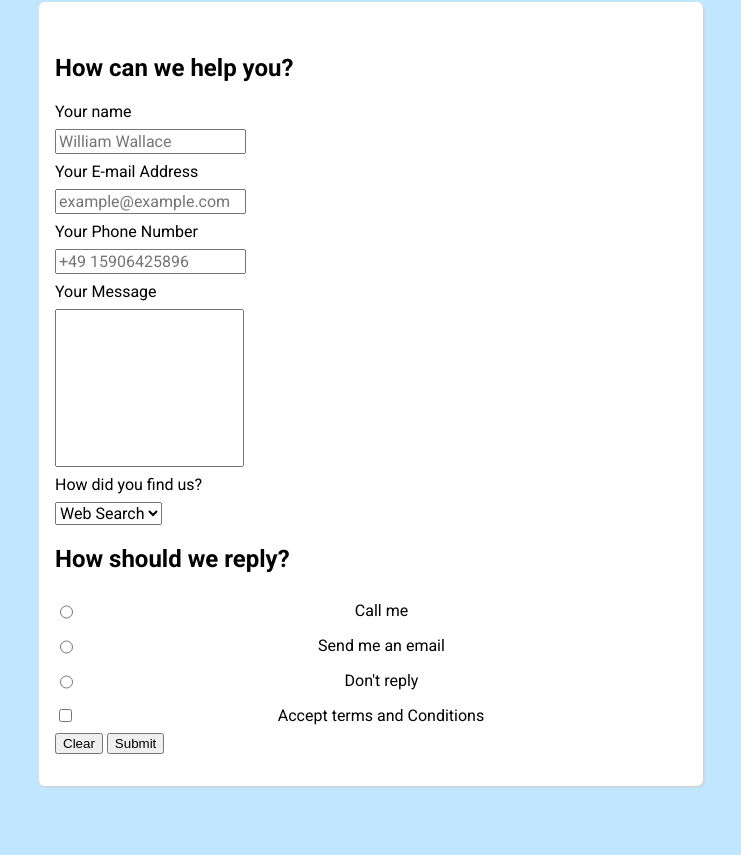
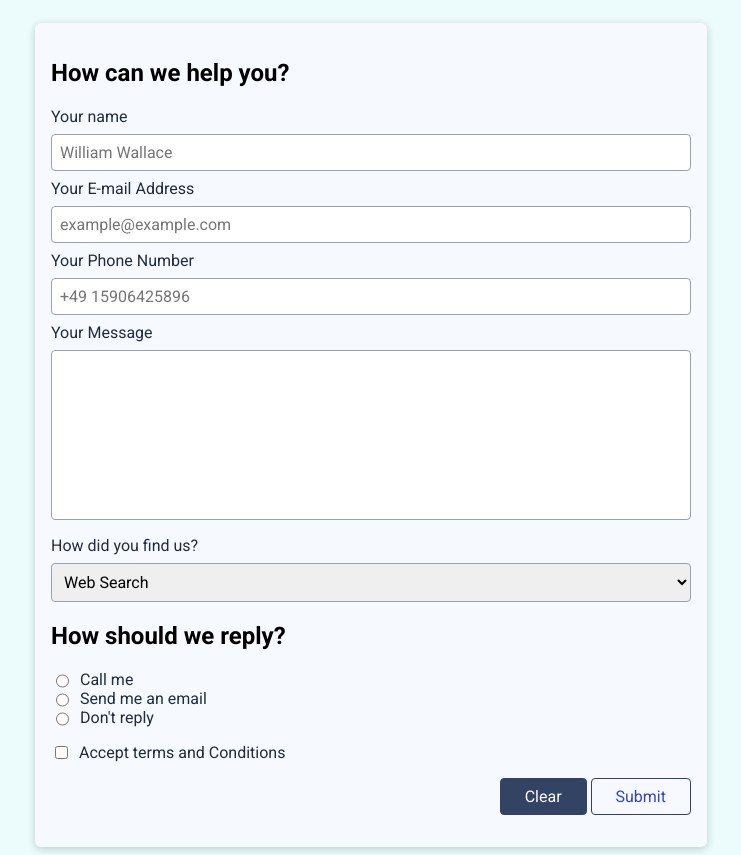
Before and after one commit to josemontano1996/section10-forms-challenge-maxudemy, a plain HTML site: page index.html in a window 1280 px wide. Shown: the part 79-934 px from the top of the page, without its empty margins (269-1010 px from the left). Before the commit the page ends 913 px from the top, so only its background shows below. Drawn offline with Linux system fonts and the light colour scheme.

Commit message:
finished

```diff
--- a/index.html
+++ b/index.html
@@ -16,66 +16,113 @@
       <h1>Contact us</h1>
     </header>
     <main>
-        <section id="form">
-            <form action="/" method="GET">
+      <form action="/" method="POST">
         <section id="personal-data">
           <h2>How can we help you?</h2>
           <ul>
             <li>
               <label for="user-name">Your name</label>
-                    <input type="text" id="user-name" name="user-name" required placeholder="William Wallace">
+              <input
+                type="text"
+                id="user-name"
+                name="user-name"
+                required
+                placeholder="William Wallace"
+              />
             </li>
             <li>
               <label for="user-email">Your E-mail Address</label>
-                    <input type="text" id="user-email" name="user-name" placeholder="example@example.com">
+              <input
+                type="text"
+                id="user-email"
+                name="user-name"
+                required
+                placeholder="example@example.com"
+              />
             </li>
             <li>
               <label for="user-phone">Your Phone Number</label>
-                    <input type="number" id="user-phone" name="user-phone" required min="8" placeholder="+49 15906425896">
+              <input
+                type="tel"
+                id="user-phone"
+                name="user-phone"
+                required
+                minlength="8"
+                placeholder="+49 15906425896"
+              />
+            </li>
+            <li>
+              <label for="user-message">Your Message</label>
+              <textarea
+                id="user-message"
+                name="user-message"
+                required
+                maxlength="200"
+                rows="8"
+              ></textarea>
             </li>
           </ul>
         </section>
-        <section id="message">
-            <label for="user-message">Your Message</label>
-            <textarea id="user-message" name="user-message" required rows="8" ></textarea>
-        </section>
+
         <section id="find">
-            <label for="find-us">How did you find us?</label>
-            <select id="find-us" name='find-us' >
+          <label for="channel">How did you find us?</label>
+          <select id="channel" name="channel" required>
             <option value="web-search">Web Search</option>
-                <option  value="friends">Friends</option>
+            <option value="friends">Friends</option>
             <option value="adds">Adds</option>
           </select>
         </section>
+
         <section id="reply">
           <h2>How should we reply?</h2>
           <ul>
-                <li class="form-control-inline">
-                    <input type="radio" id="user-reply" name="user-reply" required>
-                    <label for="user-reply">Call me</label>
+            <li class="inline-control">
+              <input
+                type="radio"
+                id="call"
+                name="user-reply"
+                value="phone"
+                required
+              />
+              <label for="call">Call me</label>
             </li>
-                <li class="form-control-inline">
-                    <input type="radio" id="user-reply" name="user-reply" required>
-                    <label for="user-reply">Send me an email</label>
+            <li class="inline-control">
+              <input
+                type="radio"
+                id="email"
+                name="user-reply"
+                value="email"
+                required
+              />
+              <label for="email">Send me an email</label>
             </li>
-                <li class="form-control-inline">
-                    <input type="radio" id="user-reply" name="user-reply" requiered>
-                    <label for="user-reply">Don't reply</label>
+            <li class="inline-control">
+              <input
+                type="radio"
+                id="email"
+                name="user-reply"
+                value="none"
+                requiered
+              />
+              <label for="email">Don't reply</label>
             </li>
           </ul>
         </section>
-        <section id="terms">
-            <div class="form-control-inline">
-                <input type="checkbox" id="accept-terms" name="accept-terms" required>
+
+        <section class="inline-control">
+          <input
+            type="checkbox"
+            id="accept-terms"
+            name="accept-terms"
+            required
+          />
           <label id="accept-terms">Accept terms and Conditions</label>
-            </div>
-        </section>
-        <section id="buttons">
-            <button type="reset">Clear</button>
-            <button type="submit"> Submit</button>
-        </section>
         </section>
 
+        <section id="form-actions">
+          <button type="reset" id="button1">Clear</button>
+          <button type="submit" id="button2">Submit</button>
+        </section>
       </form>
     </main>
   </body>
--- a/stylesheet.css
+++ b/stylesheet.css
@@ -1,28 +1,24 @@
 body {
   font-family: "Roboto", sans-serif;
-  background-color: rgb(192, 231, 255);
+  background-color: rgb(236, 252, 253);
 }
 
 h1 {
   text-align: center;
-  font-weight: bold;
+  margin: 2rem;
 }
 
-main {
-  margin-bottom: 3rem;
+form {
+  width: 40rem;
+  margin: auto;
+  background-color: rgb(246, 250, 255);
+  padding: 1rem;
+  box-shadow: 0 2px 8px rgba(0, 0, 0, 0.2);
+  border-radius: 6px;
 }
-h2 {
-  font-weight: 600;
+section {
+  margin-bottom: 1rem;
 }
-#form {
-  width: 50%;
-  background-color: white;
-  margin: 0 auto;
-  padding: 2rem 1rem;
-  border-radius: 6px;
-  box-shadow: 0.1rem 0.1rem 0.1rem rgb(210, 209, 209);
-}
-
 ul {
   list-style: none;
   margin: 0;
@@ -30,21 +26,66 @@ ul {
 }
 
 label {
-  margin: 0.5rem auto;
+  color: rgb(34, 43, 61);
   display: block;
+  margin: 0.5rem 0;
 }
 
 input,
 textarea,
 select {
+  font: inherit;
+  padding: 0.5rem;
+  border: 1px solid rgb(152, 159, 184);
+  width: 100%;
   display: block;
-  font: inherit;
+  border-radius: 4px;
+  box-sizing: border-box;
 }
-
 textarea {
   resize: none;
 }
 
-.form-control-inline {
+input:focus,
+textarea:focus {
+  background-color: rgb(217, 227, 247);
+}
+
+.inline-control {
   display: flex;
 }
+.inline-control label {
+  margin: 0;
+  margin-left: 0.5rem;
+}
+.inline-control input {
+  width: auto;
+}
+
+button {
+  font: inherit;
+  border: 1px solid rgb(51, 67, 100);
+  padding: 0.5rem 1.5rem;
+  border-radius: 4px;
+  cursor: pointer;
+}
+#form-actions {
+  text-align: right;
+}
+
+#button1 {
+  background-color: rgb(51, 67, 100);
+  color: white;
+}
+#button2 {
+  background-color: transparent;
+  color: rgb(52, 67, 200);
+}
+
+#button1:hover {
+  background-color: rgb(69, 89, 129);
+  border-color: rgb (69, 89, 129);
+}
+#button2:hover {
+  background-color: rgb(208, 215, 230);
+}
```
Lines whose indentation alone changed are shown as unchanged.
